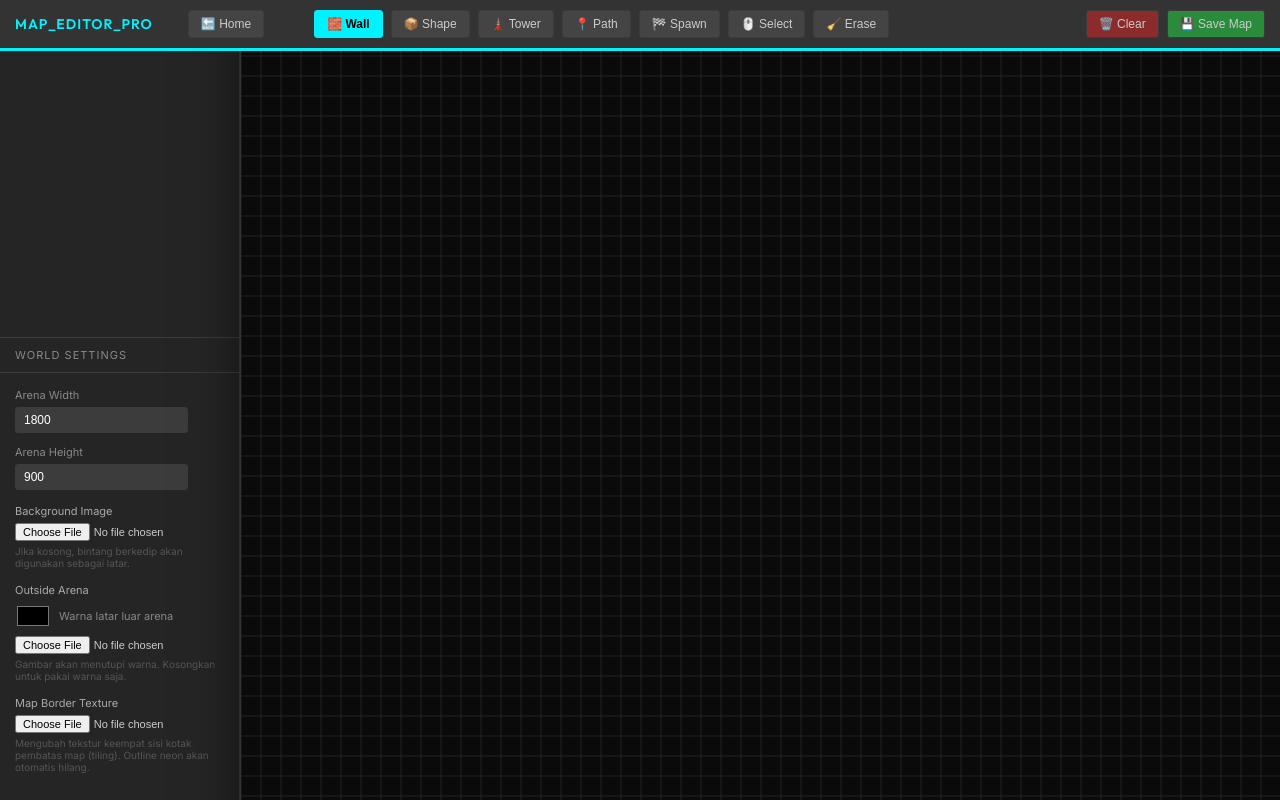
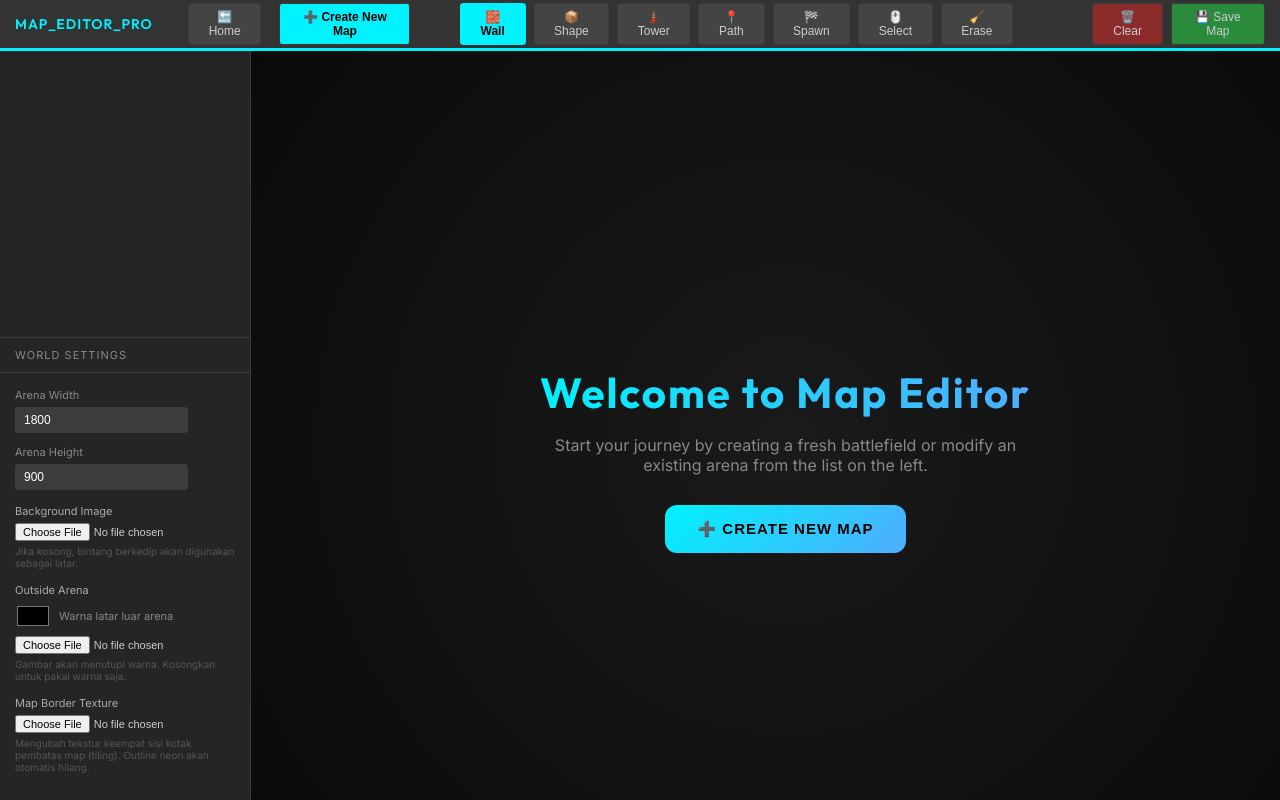
Before and after one commit to yusrondev/tower-defense, a website: page client/map-editor.html in a window 1280 px wide. Drawn offline with Linux system fonts and the light colour scheme; no server answers.

Commit message:
DEV - map editor

```diff
--- a/client/map-editor.html
+++ b/client/map-editor.html
@@ -237,6 +237,63 @@
     ::-webkit-scrollbar-thumb { background: #444; border-radius: 5px; }
     ::-webkit-scrollbar-thumb:hover { background: #666; }
 
+    /* Welcome Overlay */
+    #welcome-overlay {
+      position: absolute;
+      top: 0;
+      left: 0;
+      width: 100%;
+      height: 100%;
+      background: radial-gradient(circle at center, #1a1a1a 0%, #0a0a0a 100%);
+      display: flex;
+      flex-direction: column;
+      justify-content: center;
+      align-items: center;
+      z-index: 50;
+      text-align: center;
+      padding: 20px;
+    }
+    .welcome-content h1 {
+      font-family: 'Outfit', sans-serif;
+      font-size: 42px;
+      background: linear-gradient(to right, #00f2fe, #4facfe);
+      -webkit-background-clip: text;
+      background-clip: text;
+      -webkit-text-fill-color: transparent;
+      margin-bottom: 15px;
+      letter-spacing: 2px;
+    }
+    .welcome-content p {
+      color: #888;
+      font-size: 16px;
+      margin-bottom: 30px;
+      max-width: 500px;
+    }
+    .big-btn {
+      align-items: center;
+      background: linear-gradient(135deg, #00f2fe 0%, #4facfe 100%);
+      color: #000;
+      font-weight: 800;
+      padding: 15px 32px;
+      border-radius: 12px;
+      font-size: 15px;
+      border: none;
+      cursor: pointer;
+      transition: all 0.3s cubic-bezier(0.175, 0.885, 0.32, 1.275);
+      text-transform: uppercase;
+      letter-spacing: 1px;
+      justify-content: center;
+      justify-items: center;
+      display: inline;
+    }
+    .big-btn:hover {
+      transform: translateY(-4px);
+      filter: brightness(1.1);
+    }
+    #editorCanvas {
+      display: none; /* Initially hidden */
+    }
+
   </style>
 </head>
 <body>
@@ -246,6 +303,7 @@
 
     <div class="header-group">
       <button id="btn-back" onclick="window.location.href='/'">🔙 Home</button>
+      <button id="btn-new-map" style="background: var(--accent); color: #000; font-weight: bold; margin-left:10px;">➕ Create New Map</button>
     </div>
 
     <div style="width:20px;"></div>
@@ -325,6 +383,13 @@
     </div>
 
     <div id="editor-viewport">
+      <div id="welcome-overlay">
+        <div class="welcome-content">
+          <h1>Welcome to Map Editor</h1>
+          <p>Start your journey by creating a fresh battlefield or modify an existing arena from the list on the left.</p>
+          <button id="btn-welcome-new" class="big-btn">➕ Create New Map</button>
+        </div>
+      </div>
       <canvas id="editorCanvas" width="1800" height="900"></canvas>
 
       <!-- Context Menu -->
--- a/client/src/editor/main.js
+++ b/client/src/editor/main.js
@@ -18,6 +18,10 @@
 const propPane = document.getElementById("properties-pane");
 const wallAngleInput = document.getElementById("wall-angle");
 const mapListContainer = document.getElementById("map-list");
+const btnNewMap = document.getElementById("btn-new-map");
+const btnWelcomeNew = document.getElementById("btn-welcome-new");
+const welcomeOverlay = document.getElementById("welcome-overlay");
+
 
 let currentTool = "wall"; // "wall", "tower", "erase", "select", "waypoint", "spawn", "shape"
 let selectedItem = null;
@@ -38,7 +42,7 @@
         { x: mapWidth, y: 0, w: 20, h: mapHeight, color: "#444", type: "border" }  // Right
     ];
 }
-initBorders();
+// initBorders(); // Removed from global call
 let towers = [];
 let waypoints = []; // [{x, y}]
 let playerSpawns = []; // [{x, y}]
@@ -723,12 +727,59 @@
         }
 
         loadMapList(); // Refresh active state
+        showCanvasState(); // Hide welcome, show canvas
         draw();
     } catch (e) {
         alert("Error loading map");
         console.error(e);
     }
 }
+
+function showWelcomeState() {
+    welcomeOverlay.style.display = "flex";
+    canvas.style.display = "none";
+    propPane.style.display = "none";
+    // Reset state
+    currentLoadedMap = null;
+    obstacles = [];
+    towers = [];
+    waypoints = [];
+    playerSpawns = [];
+}
+
+function showCanvasState() {
+    welcomeOverlay.style.display = "none";
+    canvas.style.display = "block";
+}
+
+function createNewMap() {
+    if (currentLoadedMap || obstacles.length > 0) {
+        if (!confirm("Start a new map? Unsaved changes will be lost.")) return;
+    }
+
+    currentLoadedMap = null;
+    mapWidth = 1800;
+    mapHeight = 900;
+    mapWidthInput.value = 1800;
+    mapHeightInput.value = 900;
+    canvas.width = 1800;
+    canvas.height = 900;
+
+    initBorders();
+    towers = [];
+    waypoints = [];
+    playerSpawns = [];
+    bgImage = null; bgImageObj = null;
+    setBgImage(null);
+    setOuterBgImage(null);
+    setGlobalBorderImage(null);
+
+    showCanvasState();
+    draw();
+}
+
+btnNewMap.addEventListener("click", createNewMap);
+btnWelcomeNew.addEventListener("click", createNewMap);
 
 btnClear.addEventListener("click", () => {
     if (confirm("Clear all custom walls, towers, path waypoints, and spawn points?")) {
@@ -1274,4 +1325,5 @@
 
 // Initial load
 loadMapList();
-draw();
+showWelcomeState();
+// draw(); // Don't draw initially as canvas is hidden
```
